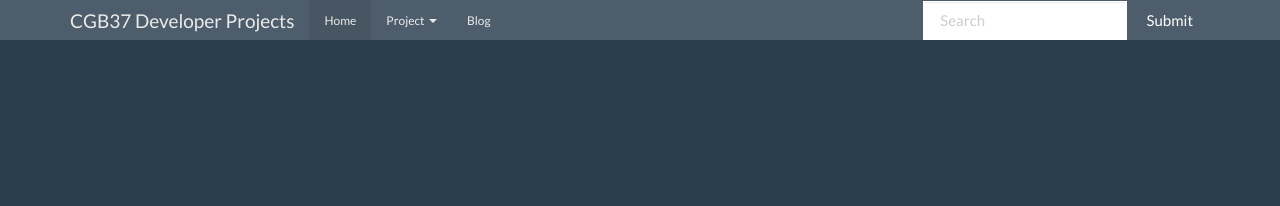
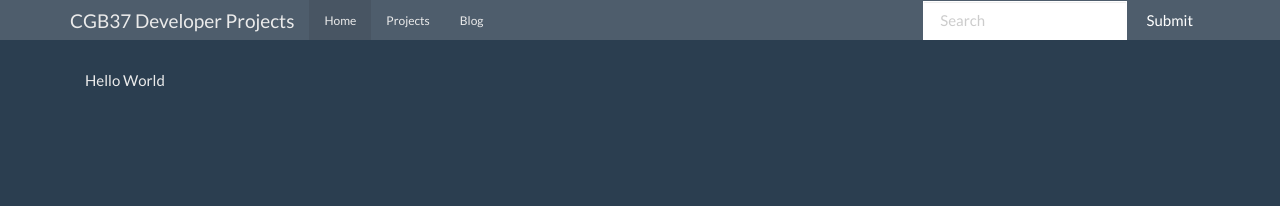
Before and after one commit to cgb37/cgb37.github.io, a Jekyll site: the page built from _posts/2017-01-03-welcome-to-jekyll.markdown, in a window 1280 px wide. Shown: the top 206 px of the page. Built offline with Jekyll 4.4.1, drawn with Linux system fonts in a browser that asks for light colours; nearby versions of some CDN libraries.

Commit message:
bootstrap overrides css

```diff
--- a/_includes/head.html
+++ b/_includes/head.html
@@ -7,4 +7,5 @@
 
 <link href="https://maxcdn.bootstrapcdn.com/bootstrap/3.3.7/css/bootstrap.min.css" rel="stylesheet" integrity="sha384-BVYiiSIFeK1dGmJRAkycuHAHRg32OmUcww7on3RYdg4Va+PmSTsz/K68vbdEjh4u" crossorigin="anonymous">
 <link href="{{ site.github.url }}/css/bootstrap-superhero.min.css" rel="stylesheet" crossorigin="anonymous">
+<link href="{{ site.github.url }}/css/bootstrap-overrides.css" rel="stylesheet" crossorigin="anonymous">
 <link href="https://maxcdn.bootstrapcdn.com/font-awesome/4.7.0/css/font-awesome.min.css" rel="stylesheet" integrity="sha384-wvfXpqpZZVQGK6TAh5PVlGOfQNHSoD2xbE+QkPxCAFlNEevoEH3Sl0sibVcOQVnN" crossorigin="anonymous">
--- a/_includes/header.html
+++ b/_includes/header.html
@@ -13,19 +13,8 @@
         <div id="navbar" class="navbar-collapse collapse">
             <ul class="nav navbar-nav">
                 <li class="active"><a href="{{ site.github.url }}">Home</a></li>
-                <li class="dropdown">
-                    <a href="#" class="dropdown-toggle" data-toggle="dropdown" role="button" aria-haspopup="true" aria-expanded="false">Project <span class="caret"></span></a>
-                    <ul class="dropdown-menu">
-                        <li><a href="#">Action</a></li>
-                        <li><a href="#">Another action</a></li>
-                        <li><a href="#">Something else here</a></li>
-                        <li role="separator" class="divider"></li>
-                        <li class="dropdown-header">Nav header</li>
-                        <li><a href="#">Separated link</a></li>
-                        <li><a href="#">One more separated link</a></li>
-                    </ul>
-                </li>
-                <li><a href="#contact">Blog</a></li>
+                <li><a href="{{ site.github.url }}/projects">Projects</a></li>
+                <li><a href="{{ site.github.url }}/blog">Blog</a></li>
 
             </ul>
             <form class="navbar-form navbar-right" role="search">
--- /dev/null
+++ b/css/bootstrap-overrides.css
@@ -0,0 +1,3 @@
+body {
+    padding: 70px;
+}
```
